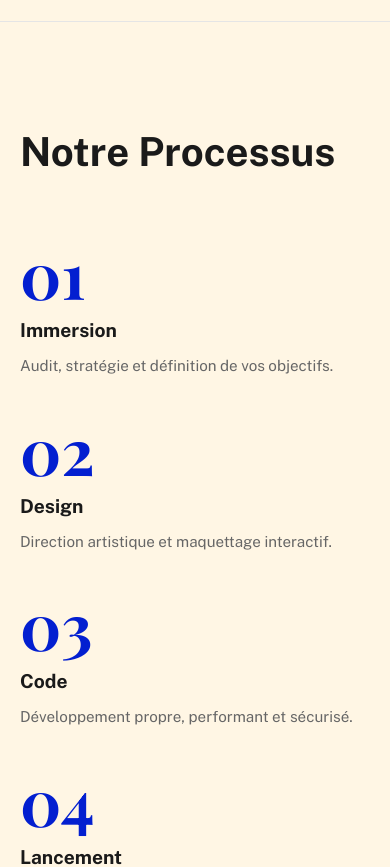
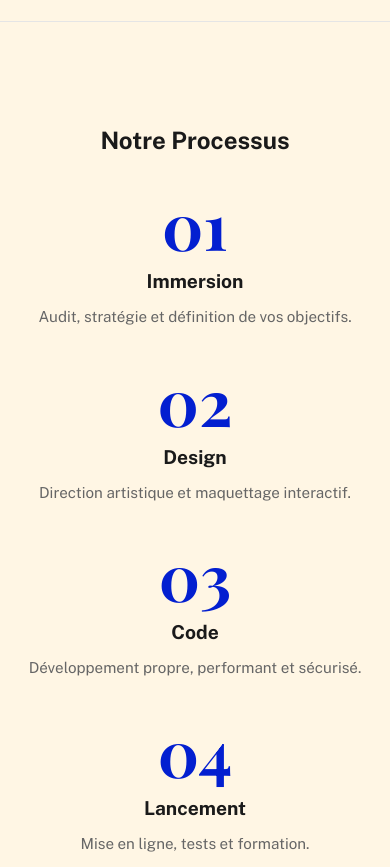
Before and after one commit to matteolvt/Studio19.21, a React (Vite) app: page /services in a window 390 px wide. Shown: the part 2860-3727 px from the top of the page. Built offline with nearby package versions, Linux system fonts and the light colour scheme; no server answers; a web font is replaced by a local one.

Commit message:
fix:refont du responsive ProcessSection

```diff
--- a/src/components/ProcessSection/ProcessSection.css
+++ b/src/components/ProcessSection/ProcessSection.css
@@ -48,5 +48,21 @@
 }
 
 @media (max-width: 768px) {
-  .process-grid { grid-template-columns: 1fr; }
+
+
+  .process-section h2 {
+    text-align: center;
+    font-size: 1.5rem;
+    margin-bottom: 35px;
+    font-weight: 700;
+  }
+  .process-step {
+    display: flex;
+    flex-direction: column;
+    align-items: center;
+    justify-content: center;
+    grid-template-columns: 1fr;
+  }
+
+
 }
```
